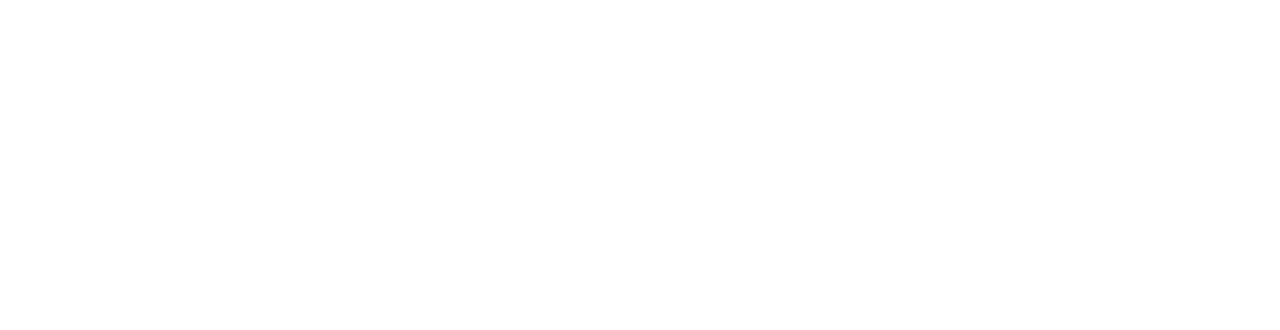
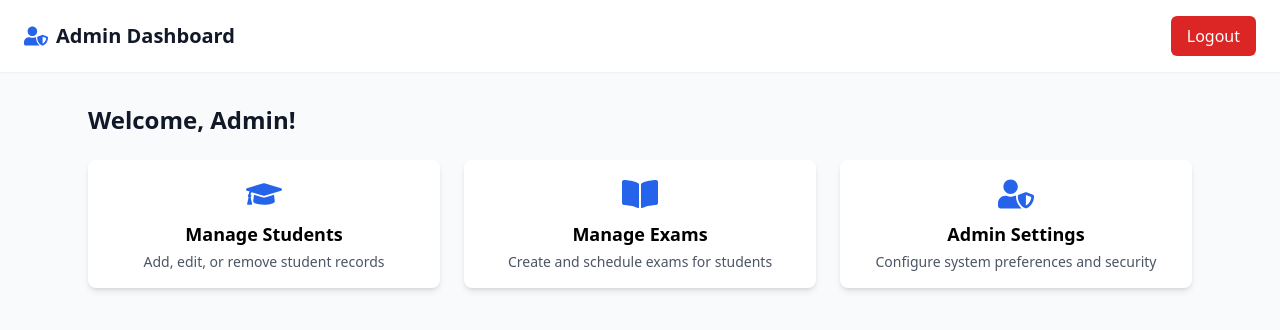
Before and after one commit to ekions/examportal, a React (Create React App) app: page /admin/dashboard in a window 1280 px wide. Before the commit this address had no page. Shown: the top 330 px of the page. Built offline with nearby package versions, Linux system fonts and the light colour scheme.

Commit message:
Admin Login backend integration

```diff
--- a/src/App.js
+++ b/src/App.js
@@ -1,6 +1,7 @@
 import React from "react";
 import { BrowserRouter, Routes, Route } from "react-router-dom";
 import LandingPage from "./pages/LandingPage";
+import AdminDashboard from "./pages/admin/AdminDashboard";
 import Dashboard from "./pages/studentpages/studenthomepage";
 import ExamsPage from "./pages/studentpages/studentviewexam";
 
@@ -9,6 +10,7 @@
     <BrowserRouter>
       <Routes>
         <Route path="/" element={<LandingPage />} />
+        <Route path="/admin/dashboard" element={<AdminDashboard />} />
         <Route path="/student/home" element={<Dashboard />} />
         <Route path="/student/exams" element={<ExamsPage />} />
       </Routes>
--- /dev/null
+++ b/src/pages/admin/AdminDashboard.js
@@ -0,0 +1,58 @@
+// src/pages/admin/AdminDashboard.js
+import React from "react";
+import { FaUserShield, FaBookOpen, FaGraduationCap } from "react-icons/fa";
+
+const AdminDashboard = () => {
+  return (
+    <div className="min-h-screen bg-gray-50">
+      {/* Header */}
+      <header className="bg-white shadow-sm">
+        <div className="max-w-7xl mx-auto px-4 md:px-6 py-4 flex items-center justify-between">
+          <div className="flex items-center space-x-2">
+            <FaUserShield className="text-blue-600 text-2xl" />
+            <h1 className="text-xl font-bold text-gray-900">Admin Dashboard</h1>
+          </div>
+          <button className="py-2 px-4 bg-red-600 text-white rounded-md hover:bg-red-700">
+            Logout
+          </button>
+        </div>
+      </header>
+
+      {/* Main Content */}
+      <main className="max-w-6xl mx-auto px-4 md:px-6 py-8">
+        <h2 className="text-2xl font-semibold text-gray-900 mb-6">
+          Welcome, Admin!
+        </h2>
+
+        {/* Quick Action Cards */}
+        <div className="grid grid-cols-1 md:grid-cols-3 gap-6">
+          <div className="bg-white p-4 rounded-lg shadow-md text-center">
+            <FaGraduationCap className="text-blue-600 text-4xl mx-auto mb-2" />
+            <h3 className="font-semibold text-lg">Manage Students</h3>
+            <p className="text-gray-600 text-sm mt-1">
+              Add, edit, or remove student records
+            </p>
+          </div>
+
+          <div className="bg-white p-4 rounded-lg shadow-md text-center">
+            <FaBookOpen className="text-blue-600 text-4xl mx-auto mb-2" />
+            <h3 className="font-semibold text-lg">Manage Exams</h3>
+            <p className="text-gray-600 text-sm mt-1">
+              Create and schedule exams for students
+            </p>
+          </div>
+
+          <div className="bg-white p-4 rounded-lg shadow-md text-center">
+            <FaUserShield className="text-blue-600 text-4xl mx-auto mb-2" />
+            <h3 className="font-semibold text-lg">Admin Settings</h3>
+            <p className="text-gray-600 text-sm mt-1">
+              Configure system preferences and security
+            </p>
+          </div>
+        </div>
+      </main>
+    </div>
+  );
+};
+
+export default AdminDashboard;
```
